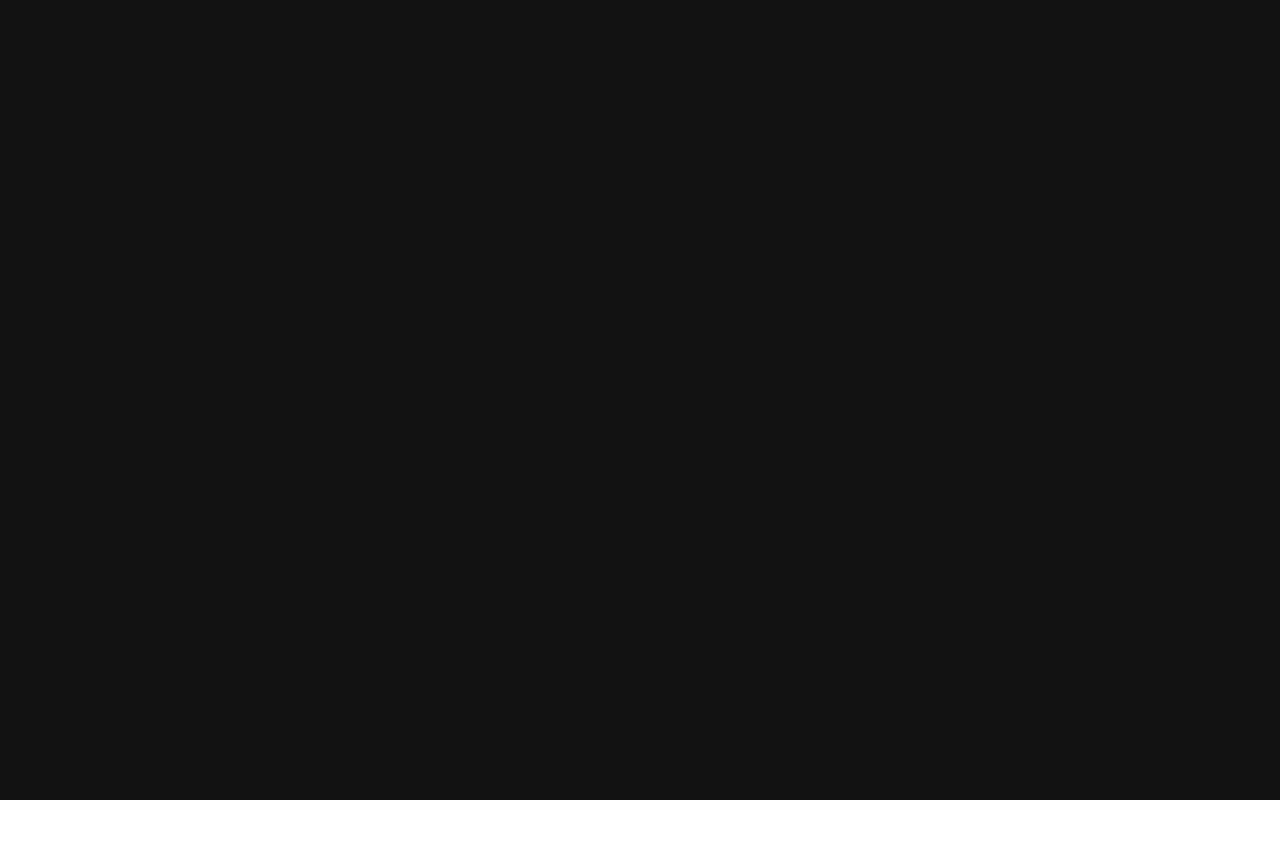
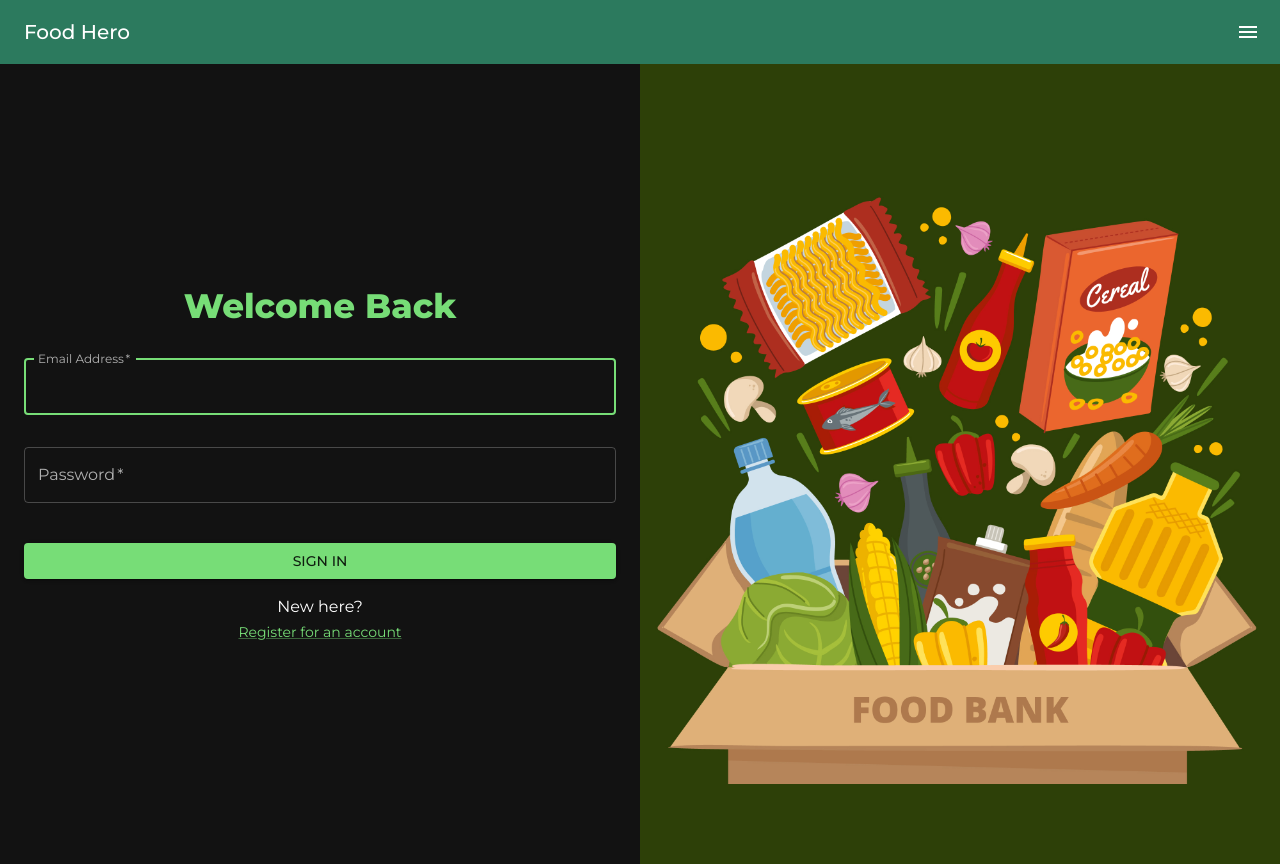
Before and after one commit to shoocstorm/team-6-food2give, a React (Create React App) app in the folder my-app-fe/: page /login in a window 1280 px wide. Before the commit this address had no page. Before the commit the page ends 800 px from the top, so only its background shows below. Built offline with nearby package versions, Linux system fonts and the light colour scheme.

Commit message:
added login page + formatting

```diff
--- a/my-app-fe/src/App.tsx
+++ b/my-app-fe/src/App.tsx
@@ -10,7 +10,7 @@ import dayjs from "dayjs";
 import utc from "dayjs/plugin/utc";
 import timezone from "dayjs/plugin/timezone";
 import JoinPage from "./parts/register/JoinPage";
-
+import LoginPage from "./parts/register/LoginPage";
 
 
 
@@ -108,6 +108,7 @@ function App() {
               />
               <Route path="/help" element={<HelpPage />} />
               <Route path="/join" element={<JoinPage />} />
+              <Route path="/login" element={<LoginPage />} />
             </Routes>
           </Router>
         </div>
--- a/my-app-fe/src/parts/register/JoinPage.tsx
+++ b/my-app-fe/src/parts/register/JoinPage.tsx
@@ -50,8 +50,8 @@ const JoinPage: React.FC = () => {
 
   const renderRoleSelection = () => (
     <Box sx={{ maxWidth: 600, margin: 'auto', mt: 4, p: 2 }}>
-      <Typography variant="h4" component="h1" gutterBottom align="center" color="primary">
-        How will you play your part?
+      <Typography variant="h4" component="h1" gutterBottom align="center" color="primary" className="py-2">
+        Join as a
       </Typography>
       <Grid container spacing={2}>
         {roles.map((role) => (
@@ -144,8 +144,8 @@ const JoinPage: React.FC = () => {
 
     return (
       <Box sx={{ maxWidth: 600, margin: 'auto', mt: 4, p: 2 }}>
-        <Typography variant="h4" component="h1" gutterBottom align="center" color="primary">
-          Register as {selectedRole}
+        <Typography variant="h4" component="h1" gutterBottom align="center" color="primary" className="py-2">
+          Register as a {selectedRole}
         </Typography>
         <form>
           {commonFields}
--- /dev/null
+++ b/my-app-fe/src/parts/register/LoginPage.tsx
@@ -0,0 +1,109 @@
+import React from 'react';
+import { Button, TextField, Box, Typography, Grid, Link } from '@mui/material';
+import { useNavigate } from 'react-router-dom';
+import foodDeliveryImage from '../../assets/img/foodBank.jpg';
+import Header from '../../parts/Header';
+
+const LoginPage: React.FC = () => {
+  const navigate = useNavigate();
+
+  const handleLogin = () => {
+    console.log('Login button clicked');
+    navigate('/');
+  };
+
+  return (
+    <>
+        <Header title="Food Hero" />
+        <Grid container component="main" sx={{ height: '100vh' }}>
+        <Grid
+            item
+            xs={12}
+            sm={8}
+            md={6}
+            component={Box}
+            sx={{
+            display: 'flex',
+            flexDirection: 'column',
+            alignItems: 'center',
+            justifyContent: 'center',
+            backgroundColor: '#121212',
+            padding: 3,
+            }}
+        >
+            <Typography component="span" variant="h4" color="primary" sx={{ color: 'primary.main', marginBottom: 2, fontWeight: '800'}}>
+            Welcome Back
+            </Typography>
+            <TextField
+            margin="normal"
+            required
+            fullWidth
+            id="email"
+            label="Email Address"
+            name="email"
+            autoComplete="email"
+            autoFocus
+            sx={{ input: { color: '#ffffff' }, marginBottom: 2 }}
+            InputLabelProps={{
+                style: { color: '#b0b0b0' },
+            }}
+            />
+            <TextField
+            margin="normal"
+            required
+            fullWidth
+            name="password"
+            label="Password"
+            type="password"
+            id="password"
+            autoComplete="current-password"
+            sx={{ input: { color: '#ffffff' }, marginBottom: 2 }}
+            InputLabelProps={{
+                style: { color: '#b0b0b0' },
+            }}
+            />
+            <Button
+            type="submit"
+            fullWidth
+            variant="contained"
+            color="primary"
+            sx={{
+                marginTop: 3,
+                marginBottom: 2,
+                backgroundColor: '#77dd77',
+                ':hover': {
+                backgroundColor: '#57A588',
+                },
+            }}
+            onClick={handleLogin}
+            >
+            Sign in
+            </Button>
+            <Grid container justifyContent="center">
+            <Grid item>
+                <Typography>New here?</Typography>
+                <Link href="/join" variant="body2" sx={{ color: '#77dd77' }}>
+                Register for an account
+                </Link>
+            </Grid>
+            </Grid>
+        </Grid>
+        <Grid
+            item
+            xs={false}
+            sm={4}
+            md={6}
+            sx={{
+            backgroundImage: `url(${foodDeliveryImage})`,
+            backgroundRepeat: 'no-repeat',
+            backgroundSize: 'contain',
+            backgroundPosition: 'center',
+            backgroundColor: '#2d4008',
+            }}
+        />
+        </Grid>
+    </>
+  );
+};
+
+export default LoginPage;
```
Also changed, not shown: my-app-fe/src/assets/img/foodBank.jpg (added).
